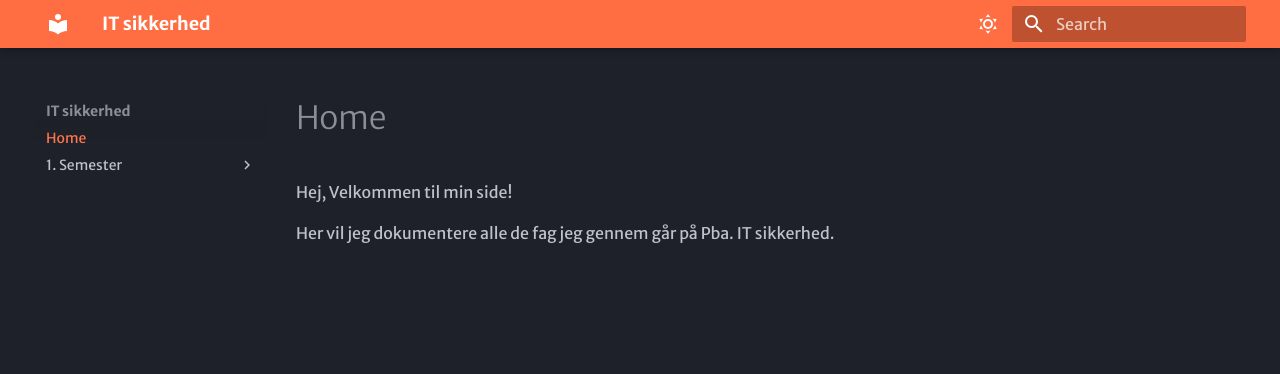
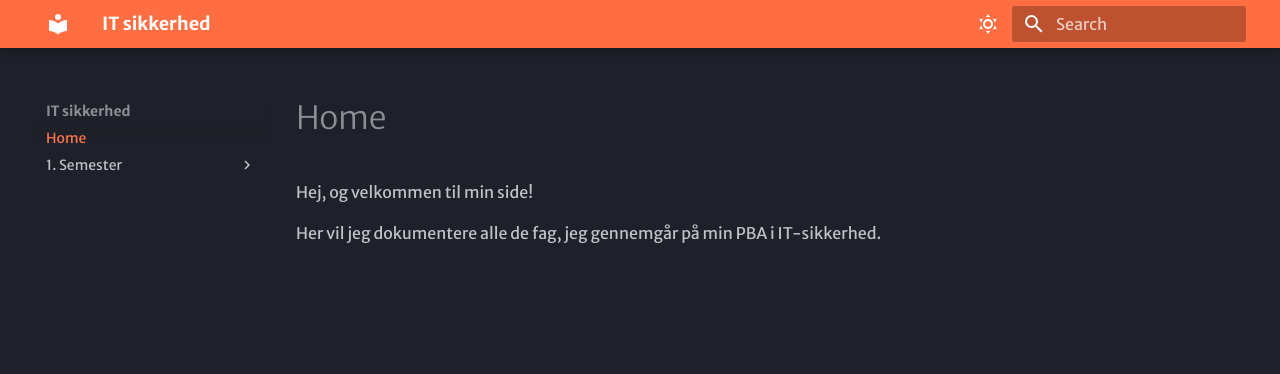
Before and after one commit to NoahRosenkjaer/IT-sikkerhed, an MkDocs documentation site: the page built from docs/index.md, in a window 1280 px wide. Shown: the top 374 px of the page. Built offline with MkDocs 1.6.1 and Material for MkDocs 9.7.7, drawn with Linux system fonts in a browser that asks for light colours.

Commit message:
New home

```diff
--- a/docs/index.md
+++ b/docs/index.md
@@ -1,5 +1,5 @@
 # Home
 
-Hej, Velkommen til min side!
+Hej, og velkommen til min side!
 
-Her vil jeg dokumentere alle de fag jeg gennem går på Pba. IT sikkerhed.
+Her vil jeg dokumentere alle de fag, jeg gennemgår på min PBA i IT-sikkerhed.
```
